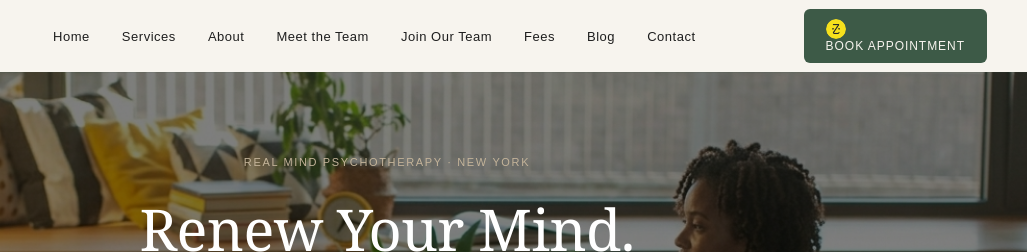
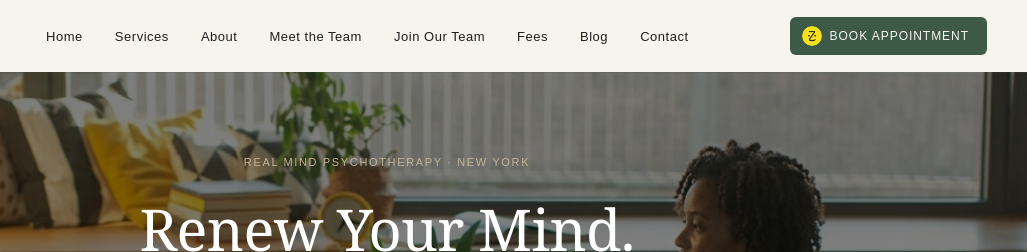
Before and after one commit to adisher/realmind, a website: page index.html in a window 1280 px wide. Shown: the top 252 px of the page, 253-1280 px from the left. Drawn offline with Linux system fonts and the light colour scheme.

Commit message:
zocdoc logo update

```diff
--- a/css/header.css
+++ b/css/header.css
@@ -91,12 +91,15 @@
 }
 /* Book appointment button in nav */
 .header-book-btn {
+  display: inline-flex;
+  align-items: center;
+  gap: 8px;
   font-family: Arial, sans-serif;
   font-size: 12px;
   letter-spacing: 0.08em;
   text-transform: uppercase;
   font-weight: 500;
-  padding: 10px 22px;
+  padding: 9px 18px 9px 12px;
   border-radius: 6px;
   text-decoration: none;
   transition: background 0.3s ease,
```
